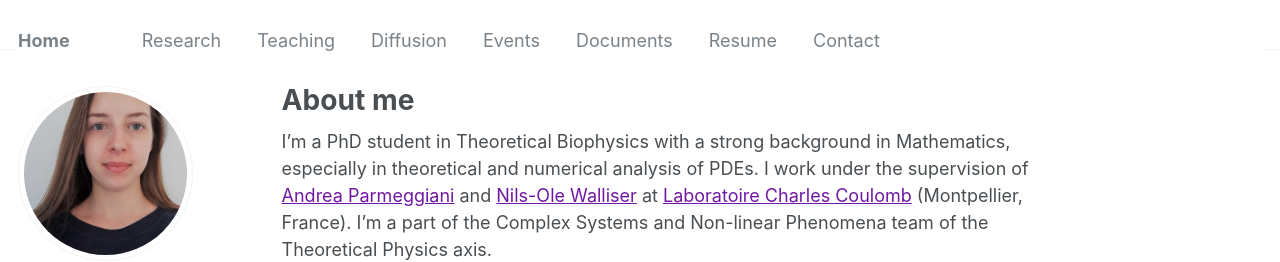
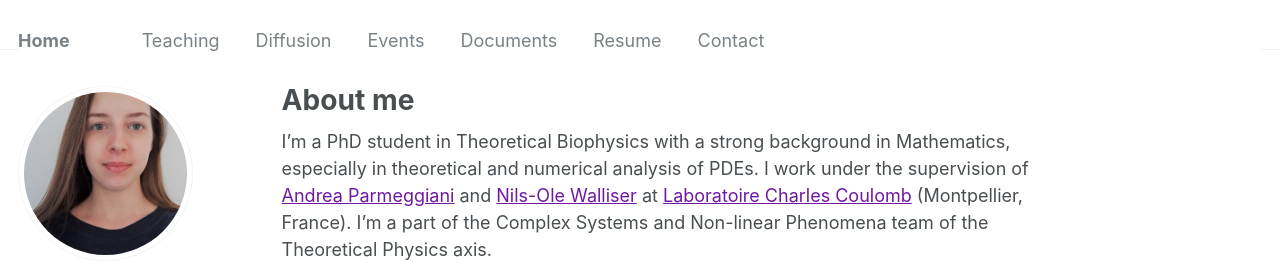
Before and after one commit to camillecelaries/camillecelaries.github.io, a Jekyll site: the page built from _pages/about.md, in a window 1280 px wide. Shown: the top 262 px of the page. Built offline with Jekyll 4.4.1, drawn with Linux system fonts in a browser that asks for light colours.

Commit message:
Update navigation.yml

```diff
--- a/_data/navigation.yml
+++ b/_data/navigation.yml
@@ -1,7 +1,5 @@
 # main links links
 main:
-  - title: "Research"
-    url: /research/
   - title: "Teaching"
     url: /teaching/
   - title: "Diffusion"
@@ -10,10 +8,6 @@ main:
     url: /events/
   - title: "Documents"
     url: /documents/
- # - title: "Talks"
- #   url: /talks/
-  #- title: "Codes"
-   # url: /codes/
   - title: "Resume"
     url: /cv/
   - title: "Contact"
```
